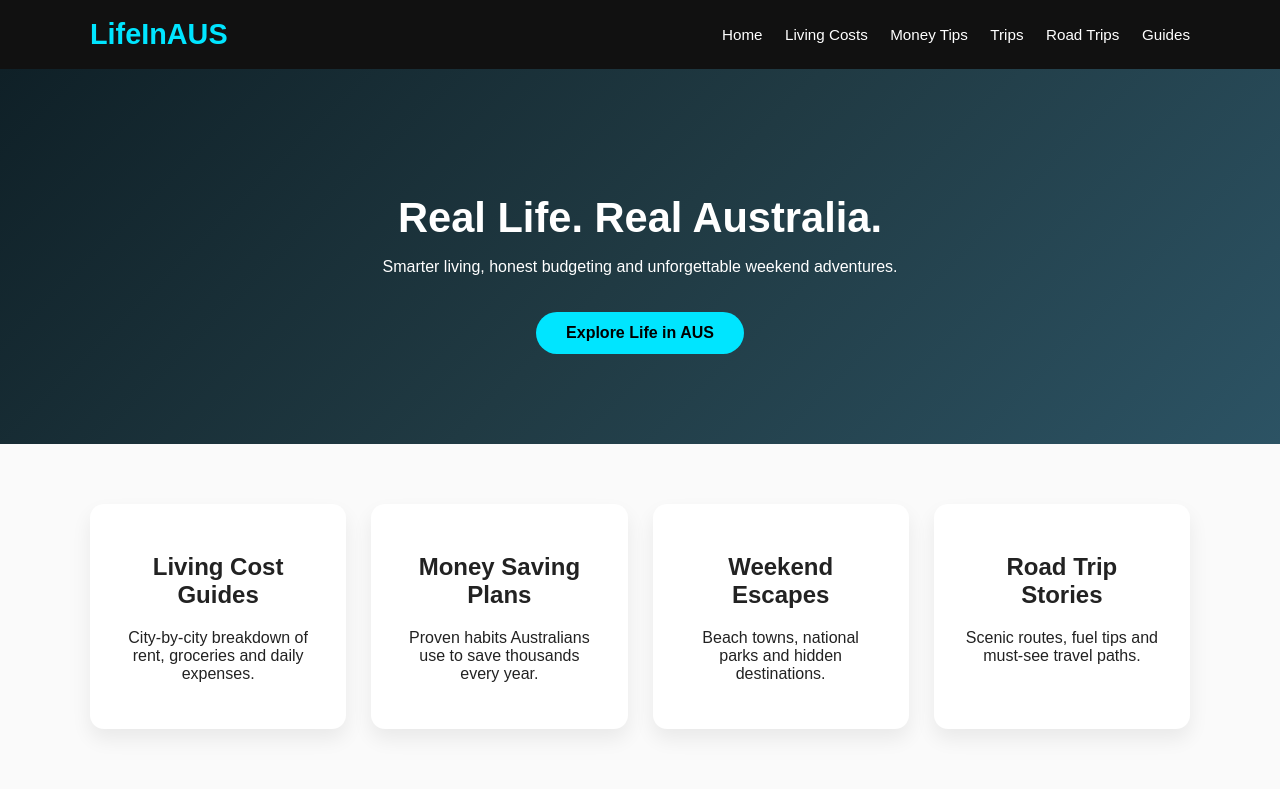
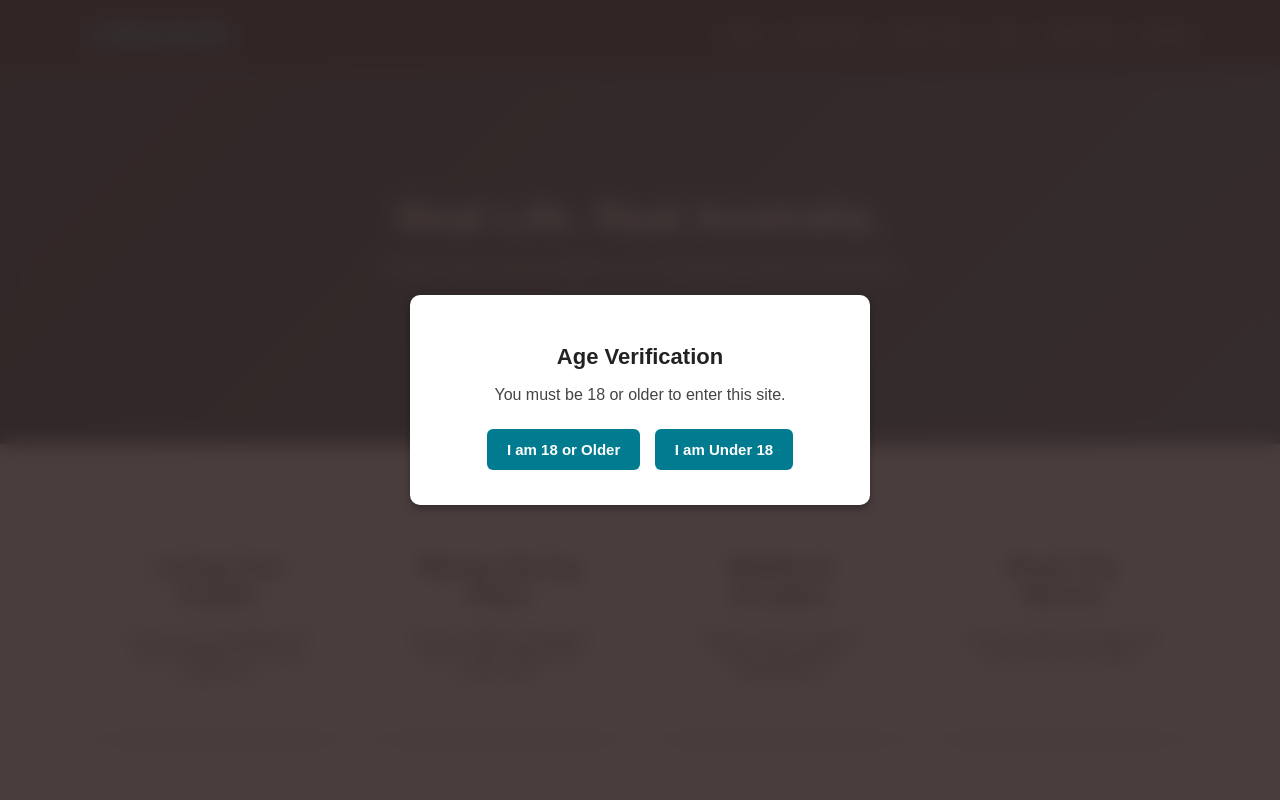
Before and after one commit to soravkumar-bot/lifeinaus, a plain HTML site: page index.html in a window 1280 px wide. Shown: the top 800 px of the page. Drawn offline with Linux system fonts and the light colour scheme.

Commit message:
Update style.css

```diff
--- a/style.css
+++ b/style.css
@@ -162,3 +162,60 @@ nav a {
 @media(max-width:800px){
   .pick-grid{grid-template-columns:1fr;}
 }
+
+
+
+  /* Overlay background */
+  .age-overlay {
+    position: fixed;
+    top: 0;
+    left: 0;
+    width: 100%;
+    height: 100%;
+    background: rgb(55 41 41 / 90%);
+    backdrop-filter: blur(10px);
+    display: flex;
+    align-items: center;
+    justify-content: center;
+    z-index: 99999;
+  }
+
+  /* Popup box */
+  .age-popup {
+    background: #fff;
+    padding: 30px;
+    border-radius: 10px;
+    text-align: center;
+    max-width: 400px;
+    width: 90%;
+    box-shadow: 0px 4px 10px rgba(0,0,0,0.3);
+  }
+
+  .age-popup h2 {
+    margin-bottom: 15px;
+    font-size: 22px;
+    font-weight: bold;
+  }
+
+  .age-popup p {
+    margin-bottom: 20px;
+    font-size: 16px;
+    color: #444;
+  }
+
+  .age-buttons button {
+    margin: 5px;
+    padding: 12px 20px;
+    border: none;
+    border-radius: 6px;
+    cursor: pointer;
+    font-size: 15px;
+    font-weight: bold;
+    background-color: #007b8f;
+    color: white;
+    transition: background 0.3s;
+  }
+
+  .age-buttons button:hover {
+    background-color: #005f6a;
+  }
```
